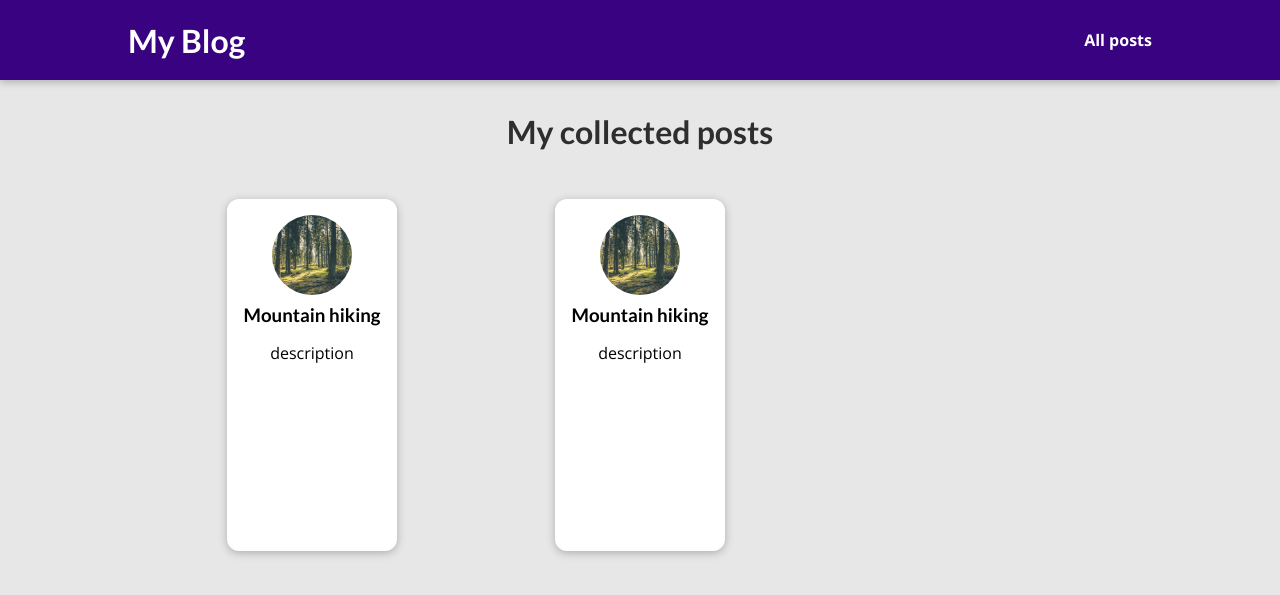
After one commit to biancavlz/MySite, a Django app: template my_site/blog/templates/blog/all-posts.html in a window 1280 px wide. The commit adds this page. Shown: the top 595 px of the page. Run offline with Django 5.2, Linux system fonts and the light colour scheme; the template is opened without the code that fills it, so the values that code supplies are empty.

Commit message:
Adds a post with styling to index and all-posts pages

```diff
--- /dev/null
+++ b/my_site/blog/static/blog/all-posts.css
@@ -0,0 +1,43 @@
+body {
+  background-color: #e7e7e7;
+}
+
+#main-navigation {
+  background-color: #390281;
+  box-shadow: 0 2px 8px rgba(0, 0, 0, 0.25);
+}
+
+#all-posts {
+  margin: 7rem auto;
+  width: 90%;
+  max-width: 60rem;
+}
+
+#all-posts h2 {
+  text-align: center;
+  font-size: 2rem;
+  color: #2e2e2e;
+  margin: 3rem 0;
+}
+
+ul {
+  list-style: none;
+  margin: 0;
+  padding: 0;
+  display: grid;
+  grid-template-columns: repeat(auto-fill, minmax(17rem, 1fr));
+  gap: 1.5rem;
+}
+
+.post img {
+  width: 7rem;
+  height: 7rem;
+}
+
+.post a {
+  height: 22rem;
+  transform-origin: center;
+  box-shadow: 0 2px 8px rgba(0, 0, 0, 0.25);
+  border-radius: 12px;
+  background-color: white;
+}
--- /dev/null
+++ b/my_site/blog/static/blog/post.css
@@ -0,0 +1,43 @@
+.post {
+  display: flex;
+  flex-direction: column;
+  align-items: center;
+  text-align: center;
+}
+
+.post a {
+  text-decoration: none;
+  color: black;
+  transition: all 0.2s ease;
+  padding: 1rem;
+}
+
+.post a:hover,
+.post a:active {
+  transform: scale(1.1);
+  background-color: #390281;
+  color: white;
+}
+
+.post img {
+  width: 5rem;
+  height: 5rem;
+  object-fit: cover;
+  border-radius: 50%;
+}
+
+.post h3 {
+  margin: 0.25rem 0;
+}
+
+.post time {
+  color: #666666;
+  margin: 0.25rem;
+  font-style: italic;
+  font-size: 0.85rem;
+}
+
+.post:hover time,
+.post:active time {
+  color: white;
+}
--- /dev/null
+++ b/my_site/blog/templates/blog/all-posts.html
@@ -0,0 +1,11 @@
+{% extends "base.html" %}{% load static %}{% block title %}All my posts {% endblock%} {% block css_files %} <link
+rel="stylesheet" href="{% static "blog/all-posts.css" %}" /> <link rel="stylesheet" href="{% static "blog/post.css" %}"
+/> {% endblock %}{% block content%}
+<section id="all-posts">
+    <h2>My collected posts</h2>
+
+    <ul>
+        {% include "blog/includes/post.html" %} {% include "blog/includes/post.html" %}
+    </ul>
+</section>
+{% endblock %}
--- /dev/null
+++ b/my_site/blog/templates/blog/includes/post.html
@@ -0,0 +1,12 @@
+{% load static %}
+<li>
+    <article class="post">
+        <a href="">
+            <img src="{% static "blog/images/woods.jpg"%}" alt="Mountain Hiking" />
+            <div class="post__content">
+                <h3>Mountain hiking</h3>
+                <p>description</p>
+            </div>
+        </a>
+    </article>
+</li>
--- a/my_site/blog/views.py
+++ b/my_site/blog/views.py
@@ -5,7 +5,7 @@ def starting_page(request):
   return render(request, "blog/index.html")
 
 def posts(request):
-  pass
+  return render(request, "blog/all-posts.html")
 
 def post_details(request):
   pass
--- a/my_site/templates/base.html
+++ b/my_site/templates/base.html
@@ -9,6 +9,14 @@
         <link rel="stylesheet" href="{% static "app.css" %}"> {% block css_files %} {% endblock%}
     </head>
     <body>
+        <header id="main-navigation">
+            <h1>
+                <a href="">My Blog</a>
+            </h1>
+            <nav>
+                <a href="">All posts</a>
+            </nav>
+        </header>
         {% block content%} {% endblock%}
     </body>
 </html>
```
Also changed, not shown: my_site/blog/templates/blog/index.html (+4 -20 lines).
